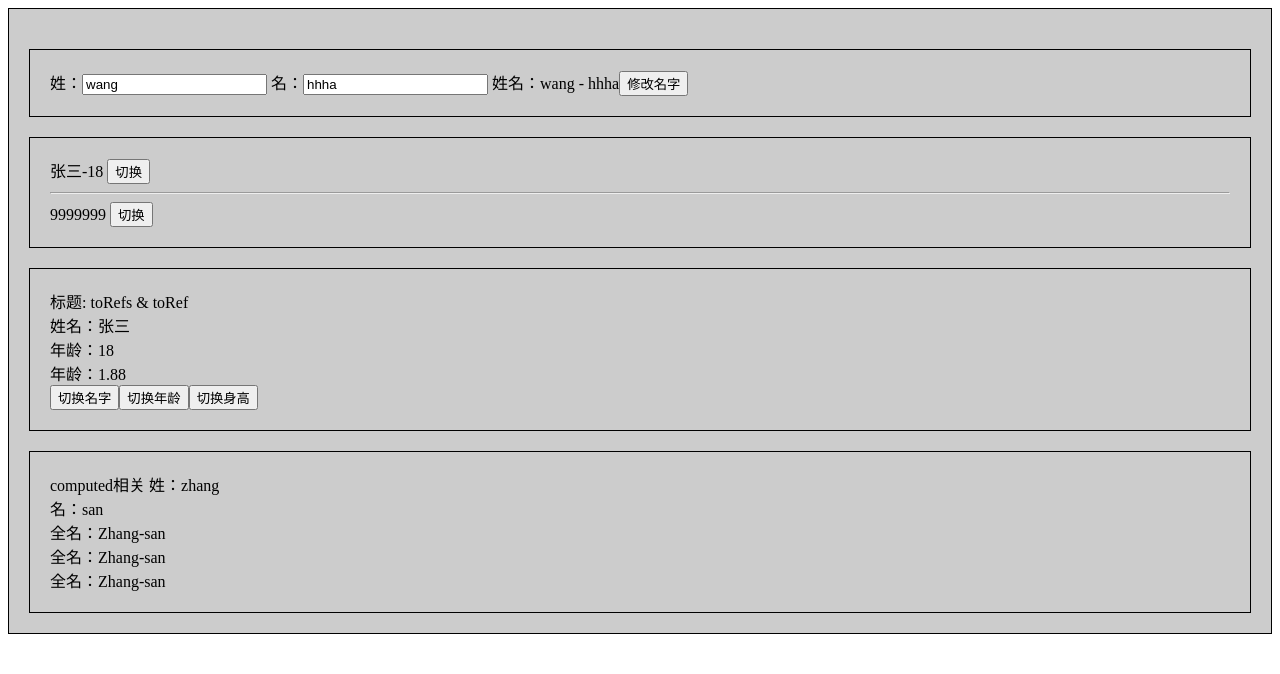
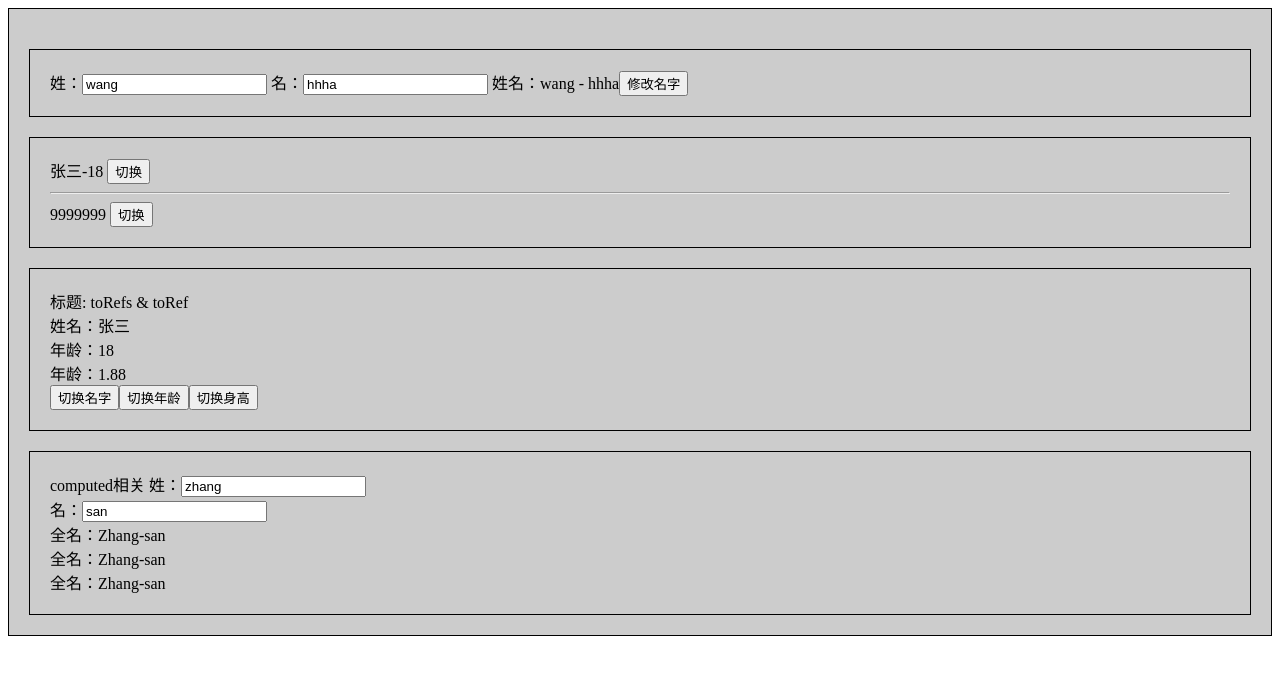
Before and after one commit to xiaodongxier/vue3_vite_ts_202401, a Vue app: page / in a window 1280 px wide. Shown: the top 674 px of the page. Built offline with nearby package versions, Linux system fonts and the light colour scheme.

Commit message:
note-sync syncing

```diff
--- a/src/components/computed.vue
+++ b/src/components/computed.vue
@@ -1,9 +1,9 @@
 <template>
   <div class="child-wrap">
     {{ title }}
-    姓：{{ info.firstName }}
+    姓：<input v-model="info.firstName">
     <br>
-    名：{{ info.lastName }}
+    名：<input v-model="info.lastName">
     <br>
     全名：{{ fullName }}
     <br>
```
